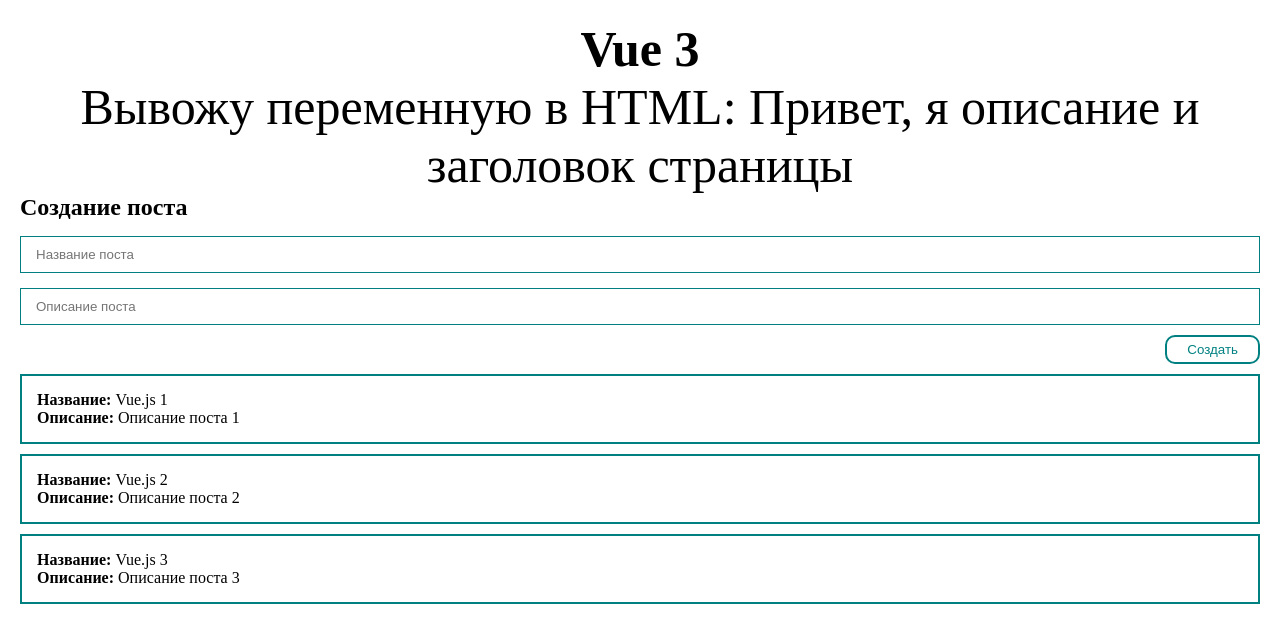
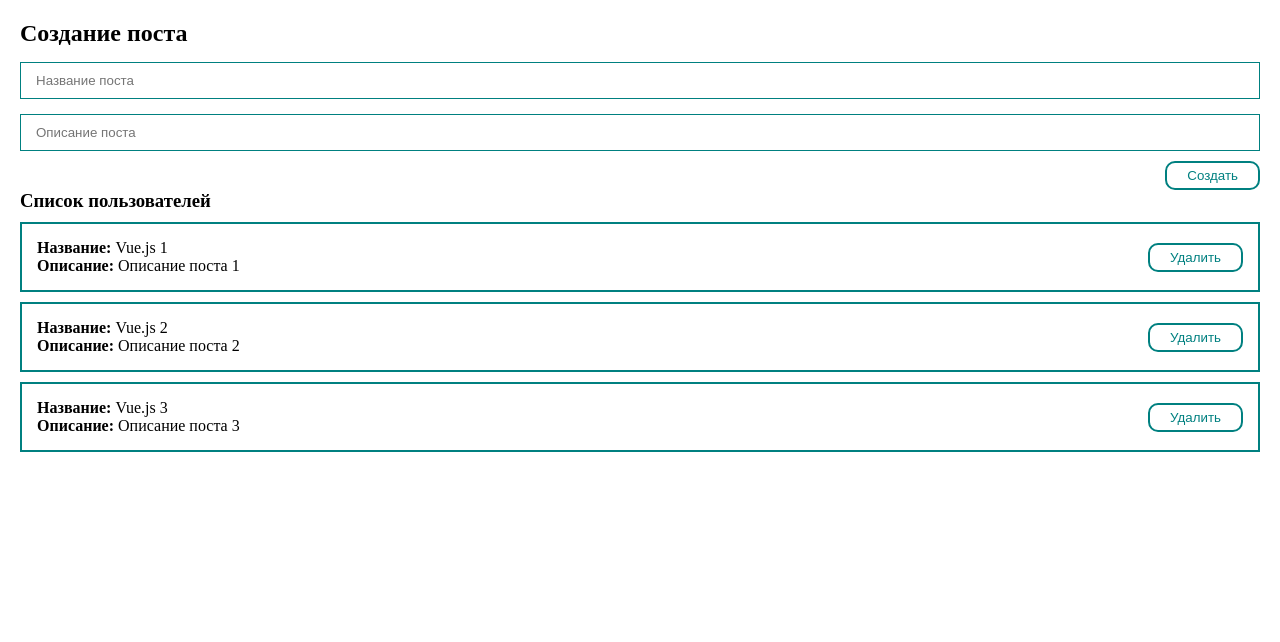
Before and after one commit to ilyabelevcev/post_demo, a Vue app: page / in a window 1280 px wide. Shown: the top 642 px of the page. Built offline with nearby package versions, Linux system fonts and the light colour scheme.

Commit message:
post_demo

```diff
--- a/src/App.vue
+++ b/src/App.vue
@@ -1,7 +1,5 @@
 <template>
       <div class="app">
-         <h1 class="title" :title="text">Vue 3</h1>
-         <div class="title">Вывожу переменную в HTML: {{ text }}</div>
          <post-form @create="createPost"/>
          <post-list :posts="posts"/>
       </div>
@@ -17,7 +15,6 @@
       },
       data() {
          return {
-            text: "Привет, я описание и заголовок страницы",
             posts: [
                {id: 0, title: 'Vue.js 1', body: 'Описание поста 1'},
                {id: 1, title: 'Vue.js 2', body: 'Описание поста 2'},
--- a/src/components/PostForm.vue
+++ b/src/components/PostForm.vue
@@ -2,21 +2,24 @@
    <div>
       <form class="form" @submit.prevent>
          <h2>Создание поста</h2>
-         <input
+         <my-input
             v-model="post.title"
-            class="input"
             type="text"
             placeholder="Название поста"
-         >
+         />
 
-         <input
+         <my-input
             v-model="post.body"
-            class="input"
             type="text"
             placeholder="Описание поста"
-         >
+         />
 
-         <button class="btn" @click="createPost">Создать</button>
+         <my-button
+            class="btn"
+            @click="createPost"
+            style="margin-top: 10px; align-self: flex-end;">
+            Создать
+         </my-button>
       </form>
    </div>
 </template>
@@ -49,23 +52,4 @@
       display: flex;
       flex-direction: column;
    }
-
-   .input{
-      width: 100%;
-      margin-top: 15px;
-      padding: 10px 15px;
-      border: 1px solid teal;
-   }
-
-   .btn{
-      margin-top: 10px;
-      background-color: #fff;
-      color: teal;
-      font-weight: 500;
-      border: 2px solid teal;
-      border-radius: 10px;
-      padding: 5px 20px;
-      cursor: pointer;
-      align-self: flex-end;
-   }
 </style>
--- /dev/null
+++ b/src/components/PostItem.vue
@@ -0,0 +1,33 @@
+<template>
+   <div class="post">
+      <div>
+         <div><strong>Название:</strong> {{ post.title }} </div>
+         <div><strong>Описание:</strong> {{ post.body }} </div>
+      </div>
+      <div class="post-btns">
+         <my-button>Удалить</my-button>
+      </div>
+   </div>
+</template>
+
+<script>
+   export default {
+      props: {
+         post: {
+            type: Object,
+            required: true,
+         }
+      }
+   }
+</script>
+
+<style scoped>
+   .post{
+      margin: 10px 0px;
+      padding: 15px;
+      border: 2px solid teal;
+      display: flex;
+      align-items: center;
+      justify-content: space-between;
+   }
+</style>
--- a/src/components/PostList.vue
+++ b/src/components/PostList.vue
@@ -1,12 +1,19 @@
 <template>
-   <div class="post" v-for="post in posts" :key="post.id">
-      <div><strong>Название:</strong> {{ post.title }} </div>
-      <div><strong>Описание:</strong> {{ post.body }} </div>
+   <div>
+      <h3>Список пользователей</h3>
+      <post-item
+         v-for="post in posts" :key="post.id"
+         :post="post"
+      />
    </div>
 </template>
 
 <script>
+   import PostItem from '@/components/PostItem.vue'
    export default {
+      components: {
+         PostItem
+      },
       props: {
          posts: {
             type: Array,
@@ -17,9 +24,4 @@
 </script>
 
 <style scoped>
-   .post{
-      margin: 10px 0px;
-      padding: 15px;
-      border: 2px solid teal;
-   }
 </style>
--- /dev/null
+++ b/src/components/UI/MyButton.vue
@@ -0,0 +1,23 @@
+<template>
+   <button class="btn">
+      <slot></slot>
+   </button>
+</template>
+
+<script>
+   export default {
+      name: 'my-button',
+   }
+</script>
+
+<style scoped>
+   .btn{
+      background-color: #fff;
+      color: teal;
+      font-weight: 500;
+      border: 2px solid teal;
+      border-radius: 10px;
+      padding: 5px 20px;
+      cursor: pointer;
+   }
+</style>
--- /dev/null
+++ b/src/components/UI/MyInput.vue
@@ -0,0 +1,30 @@
+<template>
+   <input
+      :value="modelValue"
+      @input="updateInput"
+      class="input"
+      type="text">
+</template>
+
+<script>
+   export default {
+      name: 'my-input',
+      props: {
+         modelValue: [String, Number]
+      },
+      methods: {
+         updateInput(event) {
+            this.$emit('update:modelValue', event.target.value)
+         }
+      }
+   }
+</script>
+
+<style scoped>
+   .input{
+      width: 100%;
+      margin-top: 15px;
+      padding: 10px 15px;
+      border: 1px solid teal;
+   }
+</style>
--- /dev/null
+++ b/src/components/UI/index.js
@@ -0,0 +1,7 @@
+import MyButton from '@/components/UI/MyButton.vue'
+import MyInput from '@/components/UI/MyInput.vue'
+
+export default [
+   MyButton,
+   MyInput,
+]
--- a/src/main.js
+++ b/src/main.js
@@ -1,5 +1,11 @@
-import { createApp } from 'vue'
+import { createApp } from "vue"
 import App from "./App.vue"
+import components from "@/components/UI"
 
+const app = createApp(App)
 
-createApp(App).mount('#app')
+components.forEach(component => {
+   app.component(component.name, component)
+});
+
+app.mount('#app');
```
